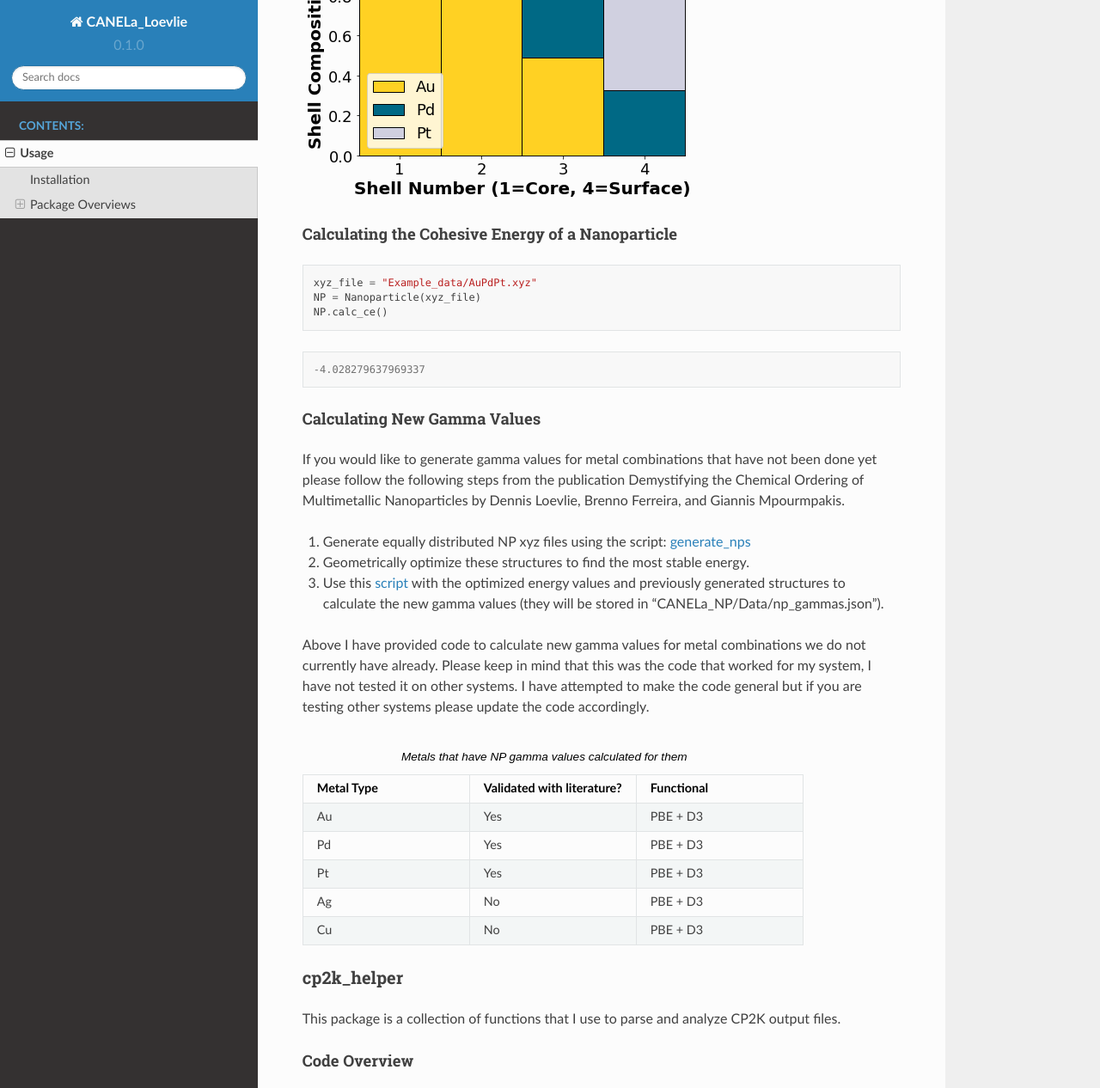
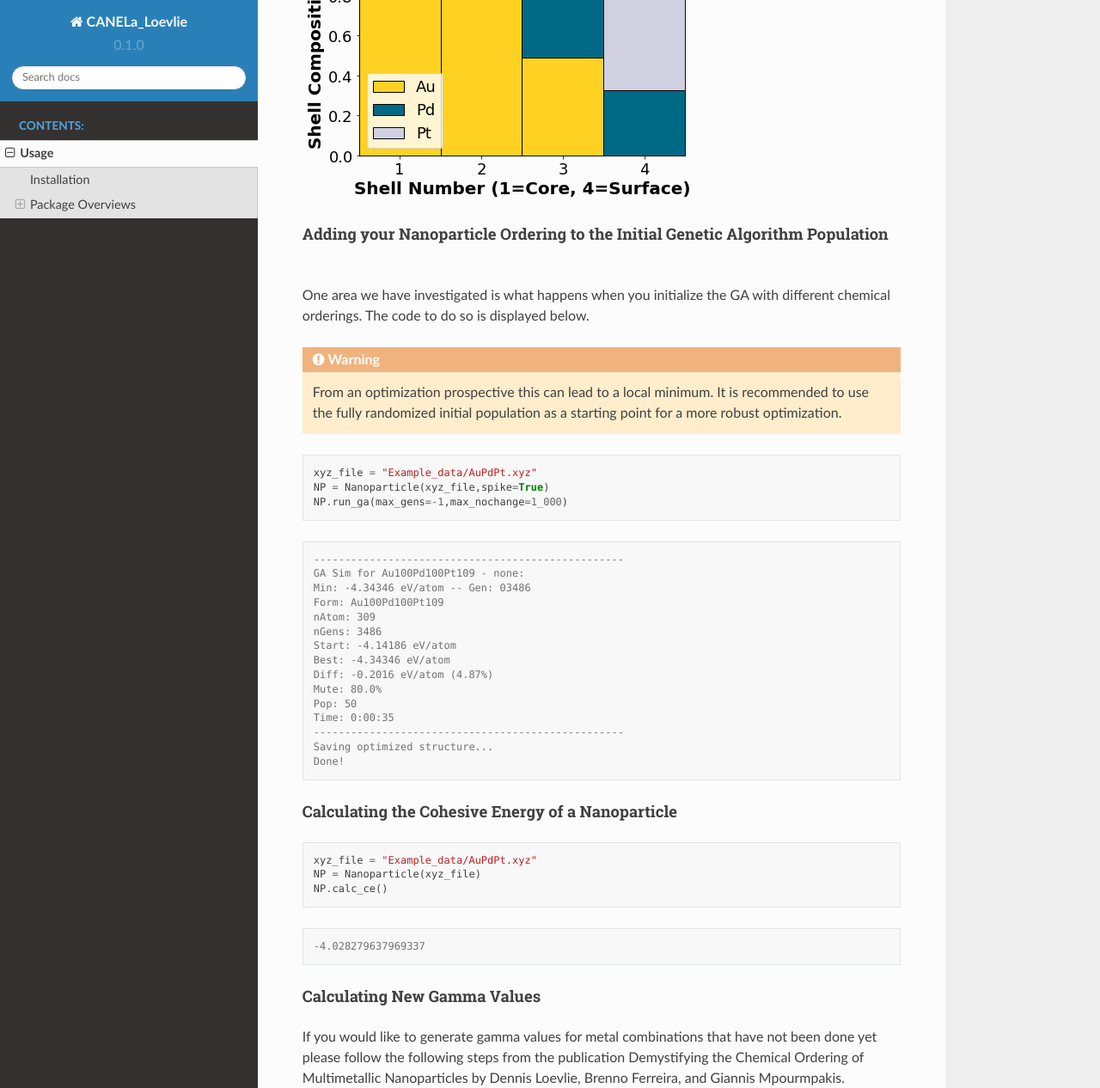
Before and after one commit to loevlie/CANELa_Loevlie, a Sphinx documentation site: the page built from docs/source/usage.rst, in a window 1280 px wide and 1400 px high, scrolled down 3970 px, cut to the strip 0-1266 px from the top of the window. Shown: the whole strip at 86% size. Built offline with Sphinx 7.4.7 and the Read the Docs theme 2.0.0, drawn with Linux system fonts in a browser that asks for light colours.

Commit message:
Adding info on how to spike the GA

```diff
--- a/docs/source/usage.rst
+++ b/docs/source/usage.rst
@@ -175,6 +175,42 @@ Working with your own structure files
 
 .. image:: ../../README_Notebook_23_0.png
 
+##############################################################################
+Adding your Nanoparticle Ordering to the Initial Genetic Algorithm Population
+##############################################################################
+
+One area we have investigated is what happens when you initialize the GA with different chemical orderings.  The code to do so is displayed below.
+
+
+.. warning::
+   From an optimization prospective this can lead to a local minimum.  It is recommended to use the fully randomized initial population as a starting point for a more robust optimization.
+
+
+.. code-block:: python
+
+   xyz_file = "Example_data/AuPdPt.xyz"
+   NP = Nanoparticle(xyz_file,spike=True)
+   NP.run_ga(max_gens=-1,max_nochange=1_000)
+
+.. code-block:: console
+
+   --------------------------------------------------
+   GA Sim for Au100Pd100Pt109 - none:
+   Min: -4.34346 eV/atom -- Gen: 03486
+   Form: Au100Pd100Pt109
+   nAtom: 309
+   nGens: 3486
+   Start: -4.14186 eV/atom
+   Best: -4.34346 eV/atom
+   Diff: -0.2016 eV/atom (4.87%)
+   Mute: 80.0%
+   Pop: 50
+   Time: 0:00:35
+   --------------------------------------------------
+   Saving optimized structure...
+   Done!
+
+
 
 ###########################################################################
 Calculating the Cohesive Energy of a Nanoparticle
```
